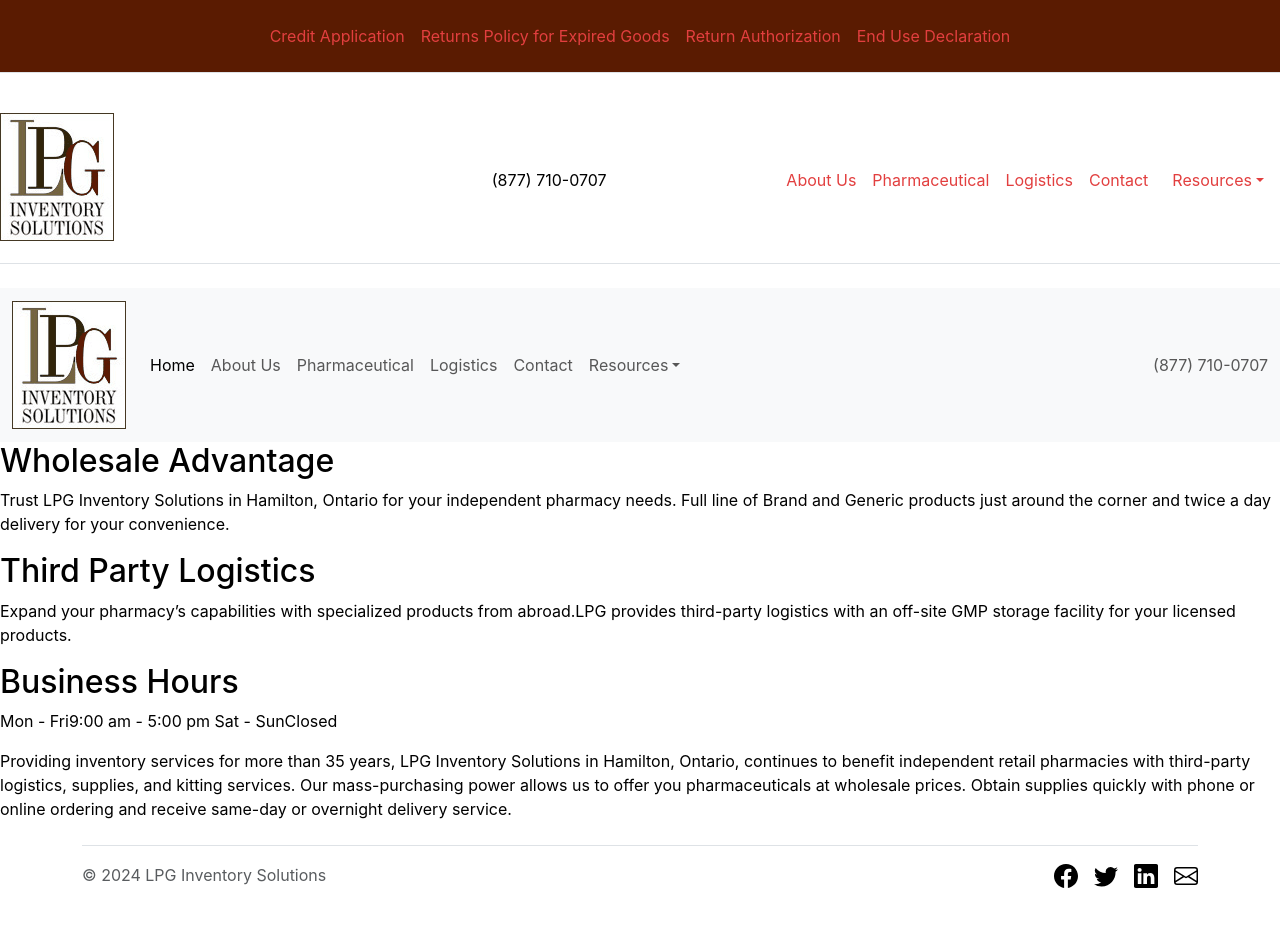
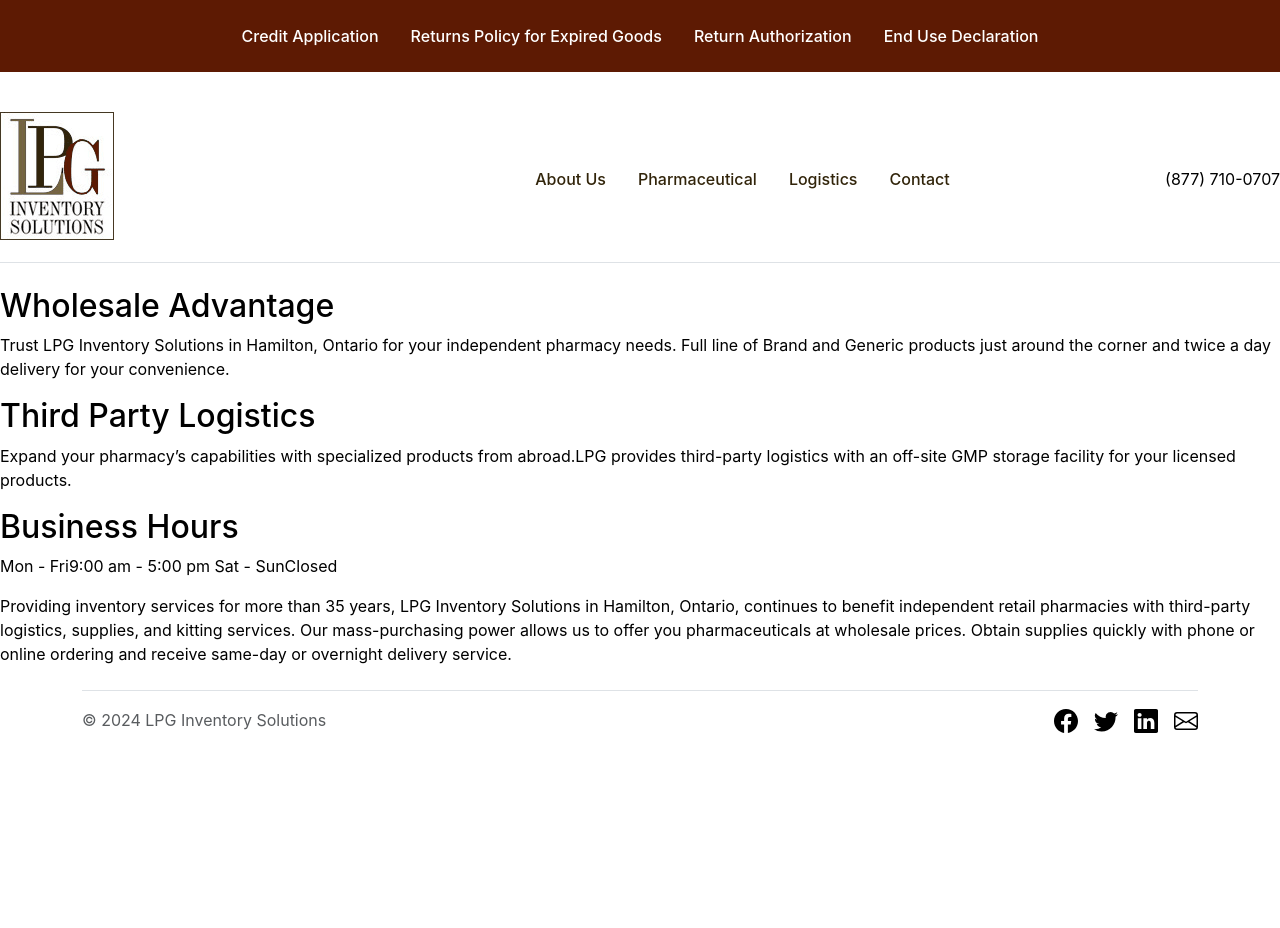
Before and after one commit to LPG-IS/lpg-is.github.io, a Jekyll site: the page built from index.md, in a window 1280 px wide. Built offline with Jekyll 4.4.1, drawn with Linux system fonts in a browser that asks for light colours; after the commit the page ends 900 px from its top, so only the background shows below that.

Commit message:
Fixed Navbar colours for dark and light

```diff
--- a/_includes/navbar.html
+++ b/_includes/navbar.html
@@ -1,13 +1,13 @@
-<header class="py-3 mb-4 border-bottom" id="resourcesHeader">
+<nav class="py-3 mb-4 navbar-dark bg-dark" id="darkHeader">
   <div class="container d-flex flex-wrap justify-content-center">
       <ul class="nav col-12 col-md-auto mb-2 justify-content-center mb-md-0">
-      <li><a class="nav-link px-2" target="_blank" href="/assets/resources/Credit Form LPG April 2023 version 7.pdf">Credit Application</a></li>
-      <li><a class="nav-link px-2" target="_blank" href="/assets/resources/Returns Policy for Expired Goods.doc.pdf">Returns Policy for Expired Goods</a></li>
-      <li><a class="nav-link px-2" target="_blank" href="/assets/resources/Return Authorization Form 005.pdf">Return Authorization</a></li>
-      <li><a class="nav-link px-2" target="_blank" href="/assets/resources/End Use Declaration.pdf">End Use Declaration</a></li>
+        <li><a class="nav-link-dark" target="_blank" href="/assets/resources/Credit Form LPG April 2023 version 7.pdf">Credit Application</a></li>
+        <li><a class="nav-link-dark" target="_blank" href="/assets/resources/Returns Policy for Expired Goods.doc.pdf">Returns Policy for Expired Goods</a></li>
+        <li><a class="nav-link-dark" target="_blank" href="/assets/resources/Return Authorization Form 005.pdf">Return Authorization</a></li>
+        <li><a class="nav-link-dark" target="_blank" href="/assets/resources/End Use Declaration.pdf">End Use Declaration</a></li>
       </ul>
     </div>
-</header>
+  </nav>
 
 <header class="d-flex flex-wrap align-items-center justify-content-center justify-content-md-between py-3 mb-4 border-bottom">
   <div class="col-md-3 mb-2 mb-md-0">
@@ -15,54 +15,14 @@
       <img src="/assets/images/companylogo.png" alt="">
     </a>
   </div>
-  <span class="navbar-text">
-    (877) 710-0707
-  </span>
+
   <ul class="nav col-12 col-md-auto mb-2 justify-content-center mb-md-0">
-    <li class="nav-item"><a class="nav-link px-2" href="/about">About Us</a></li>
-    <li class="nav-item"><a class="nav-link px-2" href="/pharmaceutical">Pharmaceutical</a></li>
-    <li class="nav-item"><a class="nav-link px-2" href="/logistics">Logistics</a></li>
-    <li class="nav-item"><a class="nav-link px-2" href="/contact">Contact</a></li>
-    <li class="nav-item dropdown">
-      <a class="nav-link dropdown-toggle" href="#" id="navbarDropdown" role="button" data-bs-toggle="dropdown" aria-expanded="false">Resources</a>
-      <ul class="dropdown-menu" aria-labelledby="navbarDropdown">
-        <li><a class="dropdown-item" target="_blank" href="/assets/resources/Credit Form LPG April 2023 version 7.pdf">Credit Application</a></li>
-        <li><a class="dropdown-item" target="_blank" href="/assets/resources/Returns Policy for Expired Goods.doc.pdf">Returns Policy for Expired Goods</a></li>
-        <li><a class="dropdown-item" target="_blank" href="/assets/resources/Return Authorization Form 005.pdf">Return Authorization</a></li>
-        <li><a class="dropdown-item" target="_blank" href="/assets/resources/End Use Declaration.pdf">End Use Declaration</a></li>
-      </ul>
-    </li>
-  </ul>
-</header>
-
-
-<nav class="navbar navbar-expand-md navbar-light bg-light">
-    <div class="container-fluid">
-      <a class="navbar-brand" href="/">
-        <img src="/assets/images/companylogo.png" alt="">
-      </a>
-      <button class="navbar-toggler" type="button" data-bs-toggle="collapse" data-bs-target="#navbarSupportedContent" aria-controls="navbarSupportedContent" aria-expanded="false" aria-label="Toggle navigation">
-        <span class="navbar-toggler-icon"></span>
-      </button>
-      <div class="collapse navbar-collapse" id="navbarSupportedContent">
-        <ul class="navbar-nav me-auto mb-2 mb-lg-0"><li class="nav-item"><a class="nav-link active" aria-current="page" href="/">Home</a></li>
     <li class="nav-item"><a class="nav-link" href="/about">About Us</a></li>
     <li class="nav-item"><a class="nav-link" href="/pharmaceutical">Pharmaceutical</a></li>
     <li class="nav-item"><a class="nav-link" href="/logistics">Logistics</a></li>
     <li class="nav-item"><a class="nav-link" href="/contact">Contact</a></li>
-          <li class="nav-item dropdown">
-            <a class="nav-link dropdown-toggle" href="#" id="navbarDropdown" role="button" data-bs-toggle="dropdown" aria-expanded="false">Resources</a>
-            <ul class="dropdown-menu" aria-labelledby="navbarDropdown">
-              <li><a class="dropdown-item" target="_blank" href="/assets/resources/Credit Form LPG April 2023 version 7.pdf">Credit Application</a></li>
-              <li><a class="dropdown-item" target="_blank" href="/assets/resources/Returns Policy for Expired Goods.doc.pdf">Returns Policy for Expired Goods</a></li>
-              <li><a class="dropdown-item" target="_blank" href="/assets/resources/Return Authorization Form 005.pdf">Return Authorization</a></li>
-              <li><a class="dropdown-item" target="_blank" href="/assets/resources/End Use Declaration.pdf">End Use Declaration</a></li>
-            </ul>
-          </li>
   </ul>
   <span class="navbar-text">
     (877) 710-0707
   </span>
-      </div>
-    </div>
-  </nav>
+</header>
--- a/_sass/main.scss
+++ b/_sass/main.scss
@@ -4,12 +4,6 @@
 /* Custom Styles */
 
 
-$backgroundColor: #ffffff;
-$bodyColor: #000000;
-$bodyFont: -apple-system,BlinkMacSystemFont,"Segoe UI",Helvetica,Arial,sans-serif,"Apple Color Emoji","Segoe UI Emoji","Segoe UI Symbol";
-$headerFontColor: #ffffff;
-$headerBackgroundColor: #5a1b01;
-$navBackgroundColor: #756243;
 
 body {
   background: $backgroundColor;
@@ -17,11 +11,12 @@ body {
   font-family: $bodyFont;
 }
 
-#resourcesHeader {
-  background-color: $headerBackgroundColor;
-  $primary: $headerFontColor;
+.nav-link-dark {
+  @extend .nav-link;
+  color: $nav-link-dark-color;
+  font-weight: null;
+  &:hover {
+    color: $nav-link-hover-dark-color;
+    font-weight: $nav-link-hover-dark-weight;
+  }
 }
-
-#resourcesHeader nav {
-  $primary: $headerFontColor;
-}
--- a/_sass/vars.scss
+++ b/_sass/vars.scss
@@ -1,3 +1,21 @@
 /* Custom Variables */
+@use 'sass:color';
 
-$primary: rgb(226, 63, 63); /* change Bootstrap 5 primary color to red */
+/* Main */
+$backgroundColor: #ffffff;
+$bodyColor: #000000;
+$bodyFont: -apple-system,BlinkMacSystemFont,"Segoe UI",Helvetica,Arial,sans-serif,"Apple Color Emoji","Segoe UI Emoji","Segoe UI Symbol";
+
+$primary: #5d1a03; /* change Bootstrap 5 primary color to red */
+$dark: #5d1a03;
+
+/* nav*/
+$nav-link-font-weight: 500;
+
+$nav-link-color: #31240a;
+$nav-link-hover-color: lighten($dark, 10%);
+
+$navbar-dark-color: $dark;
+$nav-link-dark-color: #ffffff;
+$nav-link-hover-dark-color: #ffffff;
+$nav-link-hover-dark-weight: 600;
```
Lines whose indentation alone changed are shown as unchanged.
